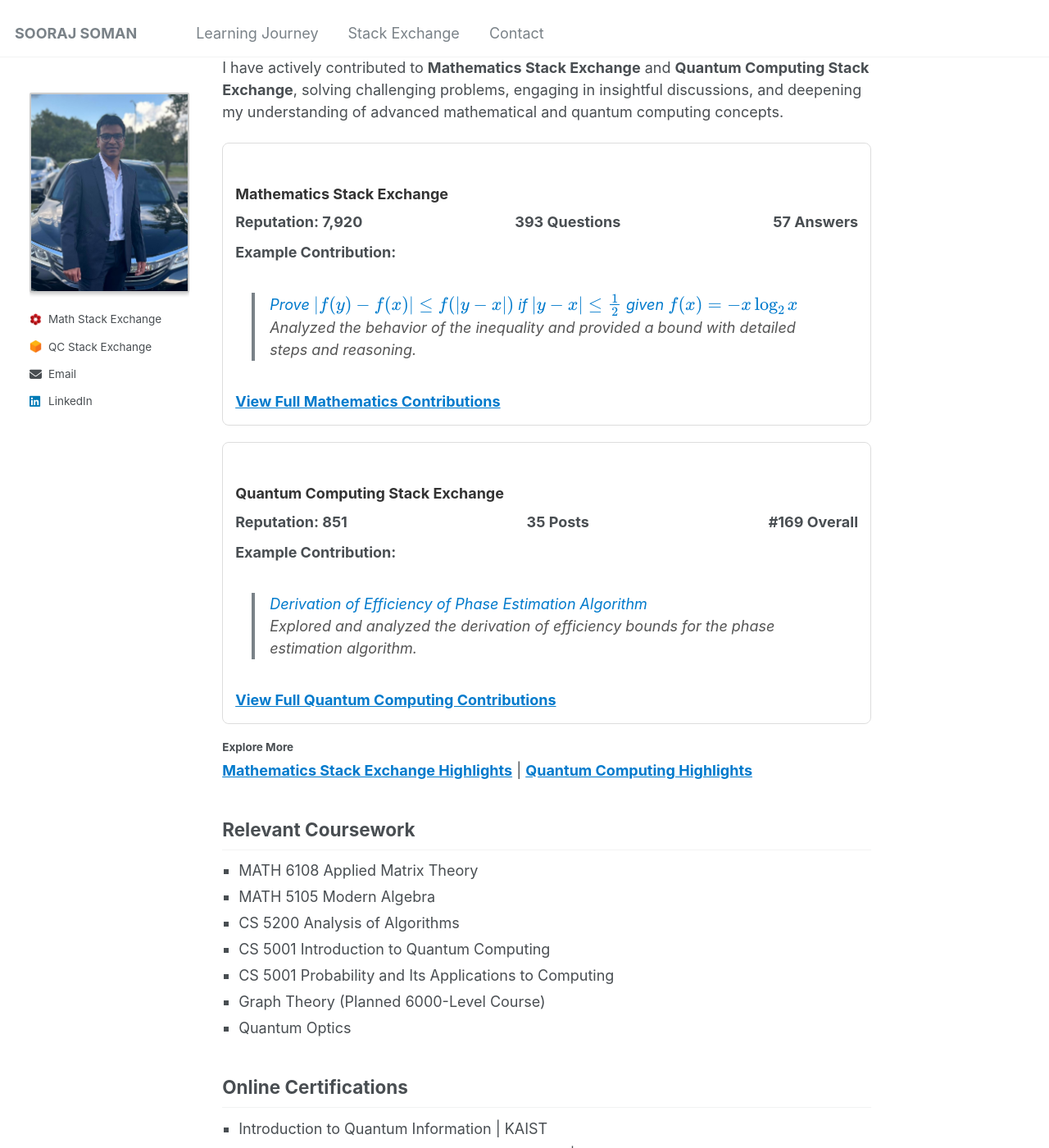
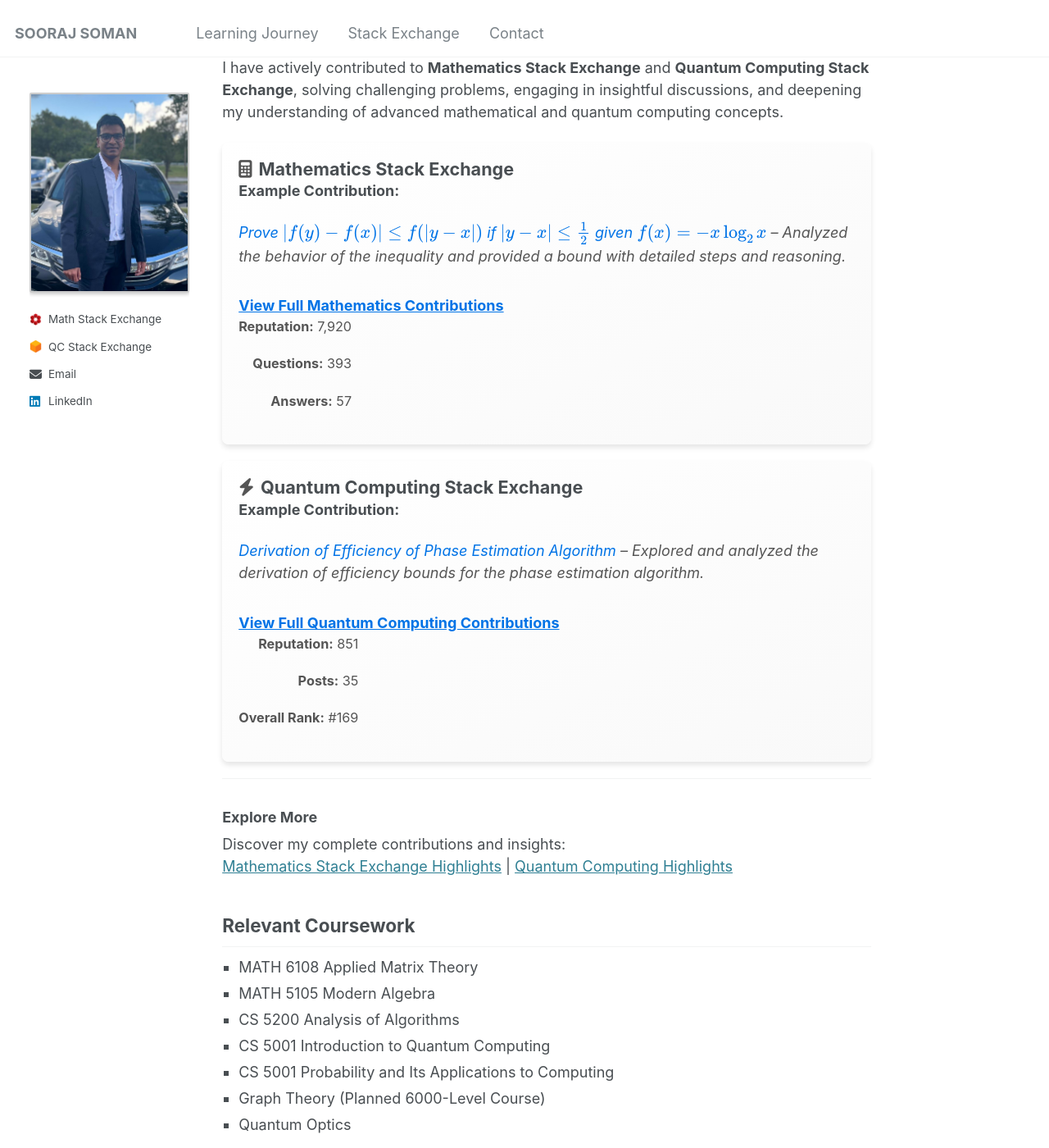
Before and after one commit to soorajss1729/soorajss1729.github.io, a Jekyll site: the page built from _pages/about.md, in a window 1280 px wide and 1400 px high, scrolled down 977 px. Shown: the whole window at 82% size. Built offline with Jekyll 4.4.1, drawn with Linux system fonts in a browser that asks for light colours.

Commit message:
Update about.md

```diff
--- a/_pages/about.md
+++ b/_pages/about.md
@@ -65,49 +65,59 @@ Cochin University of Science and Technology, 2017
 
 I have actively contributed to **Mathematics Stack Exchange** and **Quantum Computing Stack Exchange**, solving challenging problems, engaging in insightful discussions, and deepening my understanding of advanced mathematical and quantum computing concepts.
 
-<div style="border: 1px solid #ddd; border-radius: 8px; padding: 15px; margin-bottom: 20px;">
-  <h3 style="color: #333; margin-bottom: 10px;">Mathematics Stack Exchange</h3>
-  <div style="display: flex; justify-content: space-between; font-weight: bold; margin-bottom: 8px;">
-    <span>Reputation: 7,920</span>
-    <span>393 Questions</span>
-    <span>57 Answers</span>
+<!-- Mathematics Stack Exchange Card -->
+<div style="background: linear-gradient(to bottom right, #ffffff, #f9f9f9); border-radius: 8px; box-shadow: 0px 4px 6px rgba(0, 0, 0, 0.1); padding: 20px; margin: 20px 0; transition: box-shadow 0.3s ease-in-out;">
+  <div style="display: flex; justify-content: space-between; align-items: center; flex-wrap: wrap;">
+    <div>
+      <h3 style="margin: 0; font-size: 1.2rem; display: flex; align-items: center; gap: 8px;">
+        <i class="fas fa-calculator" style="color: #555;"></i> Mathematics Stack Exchange
+      </h3>
+      <p><strong>Example Contribution:</strong></p>
+      <p style="font-style: italic; color: #555;">
+        <a href="#" style="color: #0073e6; text-decoration: none;">
+          Prove \( |f(y) − f(x)| \leq f(|y − x|) \) if \( |y − x| \leq \frac{1}{2} \) given \( f(x) = -x\log_2 x \)
+        </a>
+        – Analyzed the behavior of the inequality and provided a bound with detailed steps and reasoning.
+      </p>
+      <a href="#" style="font-weight: bold; color: #0073e6; display: inline-block; margin-top: 10px;">View Full Mathematics Contributions</a>
+    </div>
+    <div style="text-align: right; font-size: 0.9rem; color: #555;">
+      <p><strong>Reputation:</strong> 7,920</p>
+      <p><strong>Questions:</strong> 393</p>
+      <p><strong>Answers:</strong> 57</p>
+    </div>
   </div>
-  <p style="margin: 10px 0; font-weight: bold;">Example Contribution:</p>
-  <blockquote style="margin-left: 20px; font-style: italic; color: #555;">
-    <a href="#" style="text-decoration: none; color: #007acc;">
-      Prove \( |f(y) − f(x)| \leq f(|y − x|) \) if \( |y − x| ≤ \frac{1}{2} \) given \( f(x) = -x\log_2 x \)
-    </a><br>
-    Analyzed the behavior of the inequality and provided a bound with detailed steps and reasoning.
-  </blockquote>
-  <p style="margin: 0;">
-    <a href="#" style="color: #007acc; font-weight: bold;">View Full Mathematics Contributions</a>
-  </p>
 </div>
 
-<div style="border: 1px solid #ddd; border-radius: 8px; padding: 15px;">
-  <h3 style="color: #333; margin-bottom: 10px;">Quantum Computing Stack Exchange</h3>
-  <div style="display: flex; justify-content: space-between; font-weight: bold; margin-bottom: 8px;">
-    <span>Reputation: 851</span>
-    <span>35 Posts</span>
-    <span>#169 Overall</span>
+<!-- Quantum Computing Stack Exchange Card -->
+<div style="background: linear-gradient(to bottom right, #ffffff, #f9f9f9); border-radius: 8px; box-shadow: 0px 4px 6px rgba(0, 0, 0, 0.1); padding: 20px; margin: 20px 0; transition: box-shadow 0.3s ease-in-out;">
+  <div style="display: flex; justify-content: space-between; align-items: center; flex-wrap: wrap;">
+    <div>
+      <h3 style="margin: 0; font-size: 1.2rem; display: flex; align-items: center; gap: 8px;">
+        <i class="fas fa-bolt" style="color: #555;"></i> Quantum Computing Stack Exchange
+      </h3>
+      <p><strong>Example Contribution:</strong></p>
+      <p style="font-style: italic; color: #555;">
+        <a href="#" style="color: #0073e6; text-decoration: none;">
+          Derivation of Efficiency of Phase Estimation Algorithm
+        </a>
+        – Explored and analyzed the derivation of efficiency bounds for the phase estimation algorithm.
+      </p>
+      <a href="#" style="font-weight: bold; color: #0073e6; display: inline-block; margin-top: 10px;">View Full Quantum Computing Contributions</a>
+    </div>
+    <div style="text-align: right; font-size: 0.9rem; color: #555;">
+      <p><strong>Reputation:</strong> 851</p>
+      <p><strong>Posts:</strong> 35</p>
+      <p><strong>Overall Rank:</strong> #169</p>
+    </div>
   </div>
-  <p style="margin: 10px 0; font-weight: bold;">Example Contribution:</p>
-  <blockquote style="margin-left: 20px; font-style: italic; color: #555;">
-    <a href="#" style="text-decoration: none; color: #007acc;">
-      Derivation of Efficiency of Phase Estimation Algorithm
-    </a><br>
-    Explored and analyzed the derivation of efficiency bounds for the phase estimation algorithm.
-  </blockquote>
-  <p style="margin: 0;">
-    <a href="#" style="color: #007acc; font-weight: bold;">View Full Quantum Computing Contributions</a>
-  </p>
 </div>
 
-<h4 style="margin-top: 20px; font-weight: bold;">Explore More</h4>
-<p>
-  <a href="#" style="color: #007acc; font-weight: bold;">Mathematics Stack Exchange Highlights</a> |
-  <a href="#" style="color: #007acc; font-weight: bold;">Quantum Computing Highlights</a>
-</p>
+---
+
+### **Explore More**
+Discover my complete contributions and insights:
+[Mathematics Stack Exchange Highlights](#) | [Quantum Computing Highlights](#)
 
 
 <style>
```
